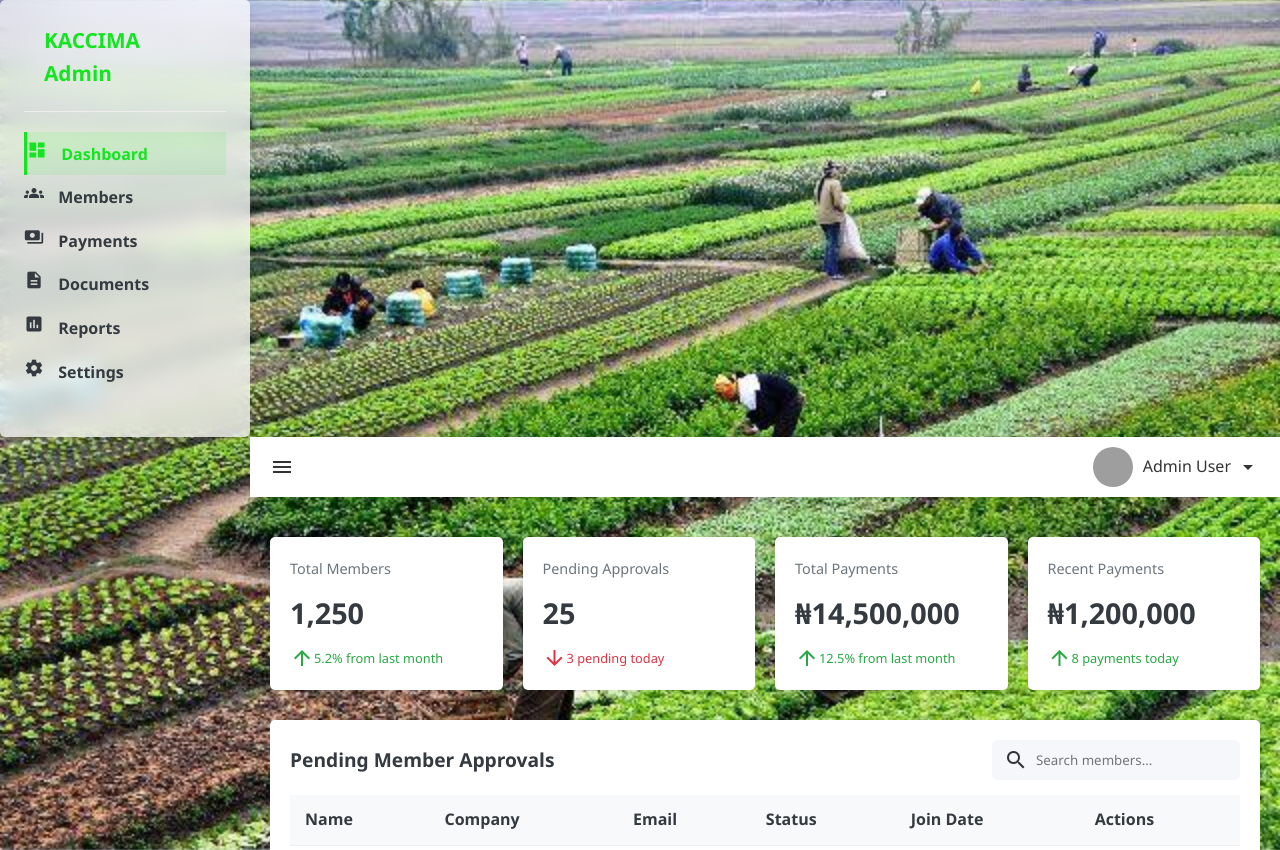
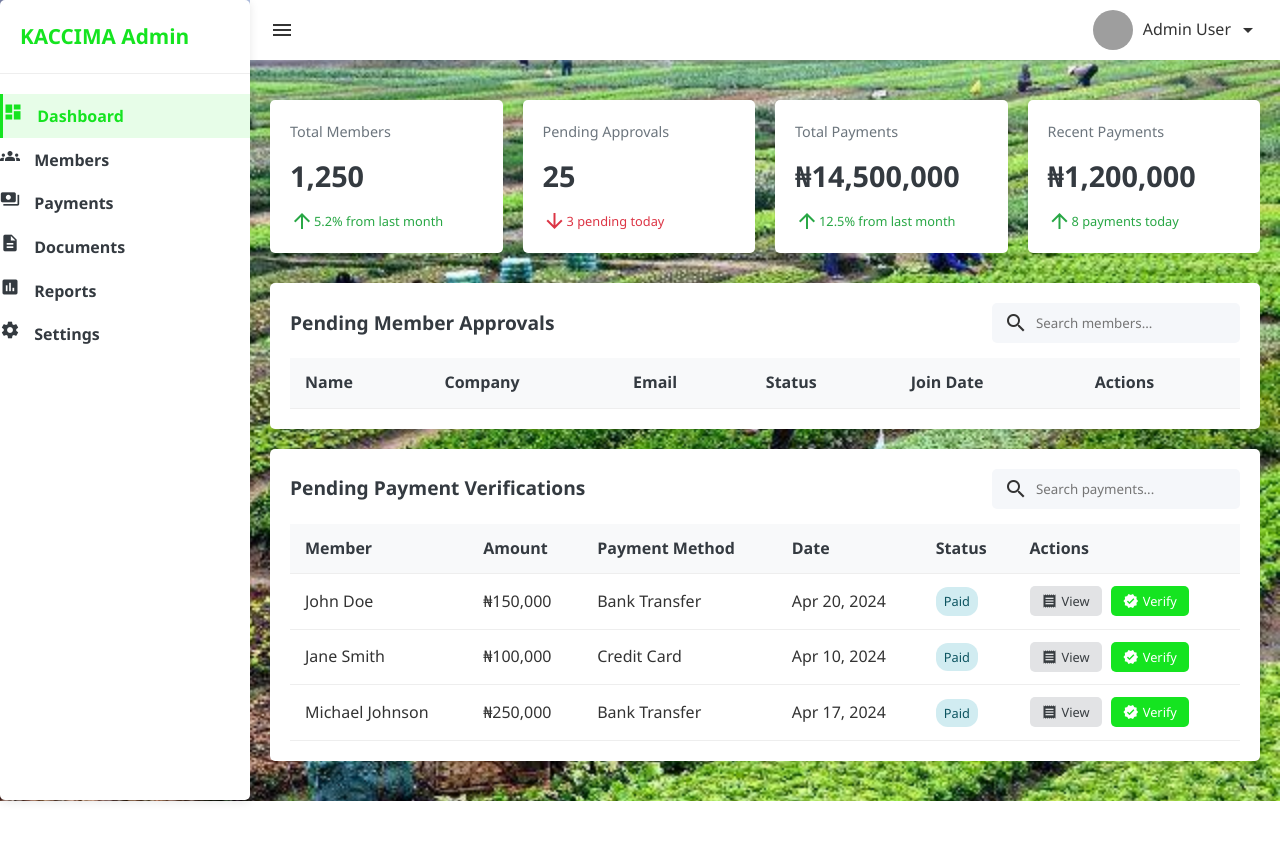
Before and after one commit to umphart/kaccimaregportal, a plain HTML site: page admin/admin.html in a window 1280 px wide. Shown: the top 850 px of the page. After the commit the page ends 801 px from the top, so only its background shows below. Drawn offline with Linux system fonts and the light colour scheme; grey boxes are pictures that could not be loaded.

Commit message:
payment update

```diff
--- a/admin/admin.html
+++ b/admin/admin.html
@@ -6,7 +6,20 @@
     <title>KACCIMA - Admin Dashboard</title>
     <link rel="stylesheet" href="../styles.css">
     <link href="https://fonts.googleapis.com/icon?family=Material+Icons" rel="stylesheet">
+    <style>
+            .sidebar {
+            width: var(--sidebar-width);
+            background-color: var(--white);
+            box-shadow: var(--box-shadow);
+            position: fixed;
+            height: 100vh;
+            padding: 20px 0;
+            transition: all 0.3s;
+            z-index: 100;
+        }
+        </style>
 </head>
+
 <body>
     <!-- Sidebar Navigation -->
     <aside class="sidebar">
--- a/styles.css
+++ b/styles.css
@@ -604,6 +604,8 @@ footer {
             font-family: 'Segoe UI', Tahoma, Geneva, Verdana, sans-serif;
         }
 
+
+
         /* Sidebar Styles */
 
 
--- a/styles/style.css
+++ b/styles/style.css
@@ -327,3 +327,13 @@
                 margin: 1rem 0;
             }
         }
+       .sidebar {
+            width: var(--sidebar-width);
+            background-color: var(--white);
+            box-shadow: var(--box-shadow);
+            position: fixed;
+            height: 100vh;
+            padding: 20px 0;
+            transition: all 0.3s;
+            z-index: 100;
+        }
```
